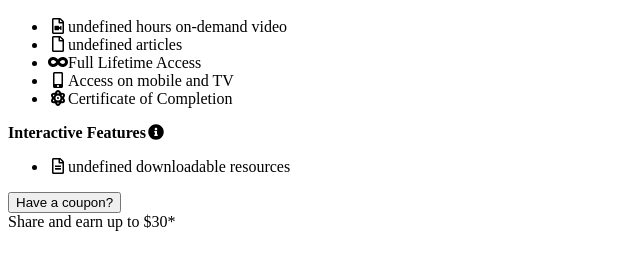
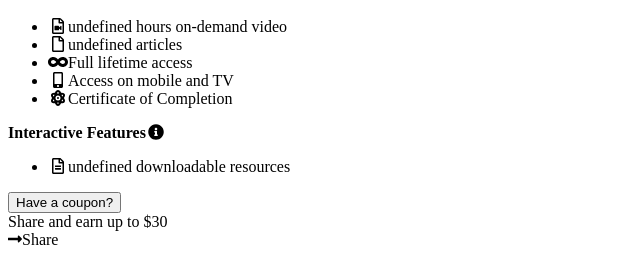
Before and after one commit to U-Courses/header-sidebar-service, a React app: page / in a window 1280 px wide. Shown: the part 636-890 px from the top of the page, without its empty margins (0-640 px from the left). Built offline with nearby package versions, Linux system fonts and the light colour scheme; no server answers; the HTML template or start-up script is replaced by a standard one.

Commit message:
Add colors and spacing to share box

```diff
--- a/client/src/components/Features.jsx
+++ b/client/src/components/Features.jsx
@@ -26,7 +26,7 @@ const Features = ({ video_hrs, total_articles }) => (
           <span className="feature-icon">
             <FontAwesomeIcon icon={ fas.faInfinity } fixedWidth/>
           </span>
-          <span className="feature-text">Full Lifetime Access</span>
+          <span className="feature-text">Full lifetime access</span>
         </li>
         <li>
           <span className="feature-icon">
--- a/client/src/components/ShareBox.jsx
+++ b/client/src/components/ShareBox.jsx
@@ -1,13 +1,20 @@
 import React from 'react';
+import { FontAwesomeIcon } from '@fortawesome/react-fontawesome';
+import { faLongArrowAltRight } from '@fortawesome/free-solid-svg-icons';
 
 const ShareBox = props => (
   <section className="share-box">
     <div className="delineation"></div>
-    <div className="share">
-      <span>Share and earn up to $30</span><span className="share-blue">*</span>
-    </div>
-    <div className="invite">
-      <span className="share-blue invite-icon"></span><span className="share-blue invite-text"></span>
+    <div className="share-invite-container">
+      <div className="share">
+        <span className="share-text">Share and earn up to $30</span>
+      </div>
+      <div className="invite">
+        <span className="invite-icon">
+          <FontAwesomeIcon icon={ faLongArrowAltRight } />
+        </span>
+        <span className="invite-text">Share</span>
+      </div>
     </div>
   </section>
 );
```
Also changed, not shown: public/dist/styles/styles.css.
